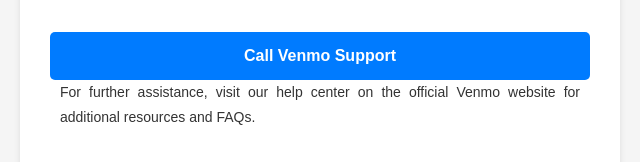
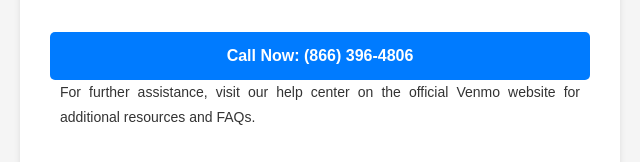
Before and after one commit to gerrajesh/venmo-center, a plain HTML site: page index.html in a window 1280 px wide. Shown: the part 435-597 px from the top of the page, 320-960 px from the left. Drawn offline with Linux system fonts and the light colour scheme.

Commit message:
Update index.html

```diff
--- a/index.html
+++ b/index.html
@@ -119,13 +119,13 @@
             speed up the resolution process.
         </p>
 
-        <a href="tel:+18662403266" class="call-button">Call Venmo Support</a>
+        <a href="tel:+18663964806" class="call-button">Call Now: (866) 396-4806</a>
 
         <p>
             For further assistance, visit our help center on the official Venmo website for additional resources and FAQs.
         </p>
 
-        <a href="tel:+18662403266" class="call-button">Need Help? Call Venmo Support</a>
+        <a href="tel:+18663964806" class="call-button">Need Help? Call Venmo Support</a>
 
         </div>
     </div>
```
